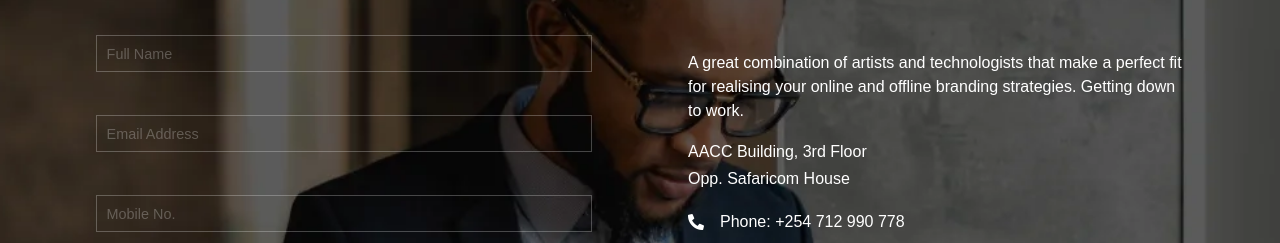
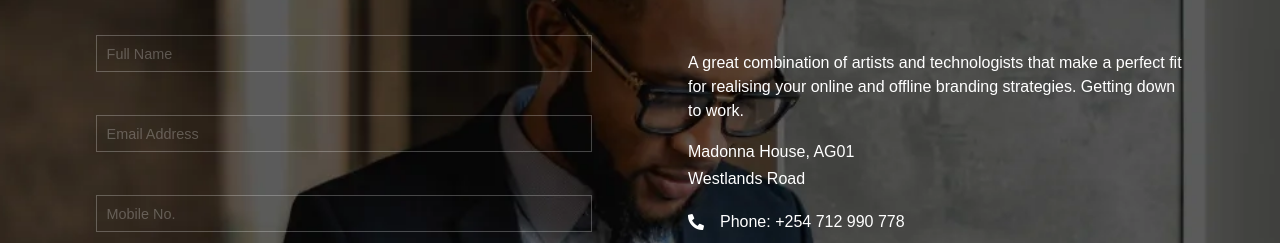
Before and after one commit to advertronics/advertronicsSite, a plain HTML site: page portfolio.html in a window 1280 px wide. Shown: the part 1796-2039 px from the top of the page. Drawn offline with Linux system fonts and the light colour scheme.

Commit message:
Update portfolio.html

```diff
--- a/portfolio.html
+++ b/portfolio.html
@@ -82,7 +82,7 @@
                 </form>
                 <div class="contactPhysical">
                     <p>A great combination of artists and technologists that make a perfect fit for realising your online and offline branding strategies. Getting down to work.</p>
-                    <p>AACC Building, 3rd Floor<br>Opp. Safaricom House</p>
+                    <p>Madonna House, AG01<br>Westlands Road</p>
                     <div><i class="fas fa-phone-alt"></i><span>Phone: +254 712 990 778</span></div>
                     <div><i class="fas fa-envelope"></i><span>Email: mchege@advertronics.co.ke</span></div>
                     <div><i class="fas fa-globe-americas"></i><span>Website: www.advertronics.co.ke</span></div>
```
